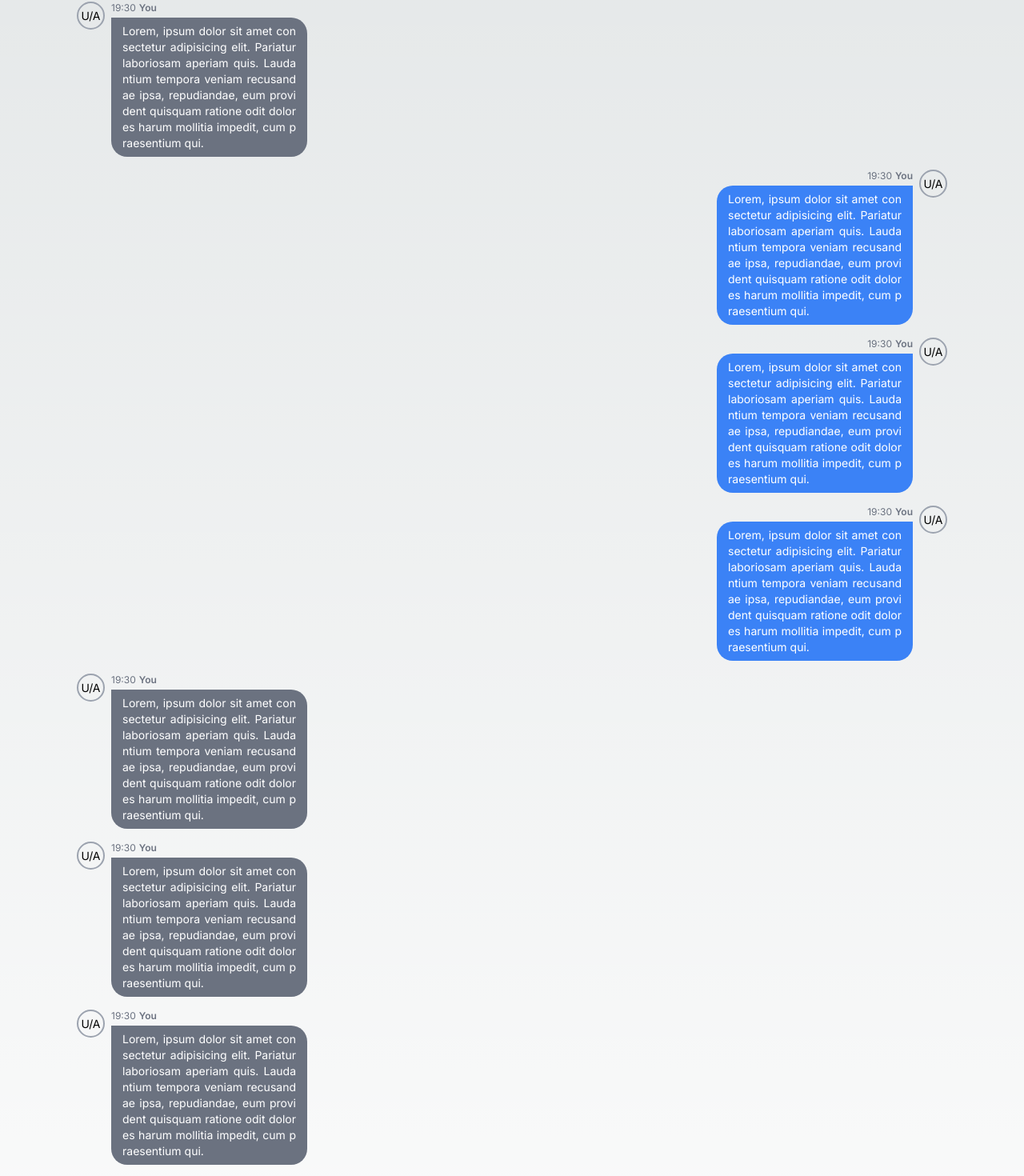
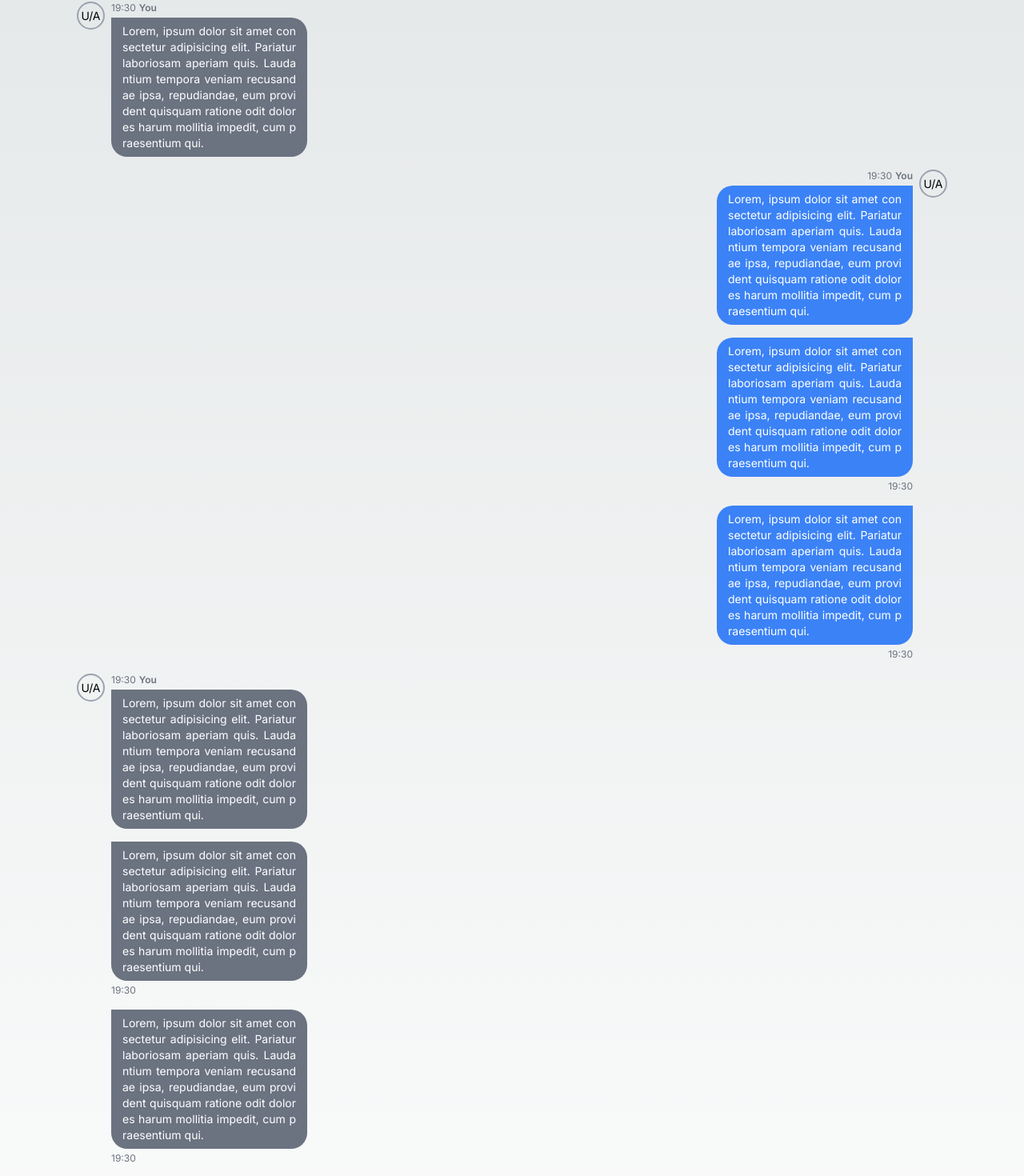
Before and after one commit to Hassan-neu/product-checker, a Next.js app: page / in a window 1280 px wide. Shown: the part 1274-2744 px from the top of the page at 80% size. Built offline with nearby package versions, Linux system fonts and the light colour scheme.

Commit message:
:fire:styling for consecutive messages added

```diff
--- a/src/app/page.js
+++ b/src/app/page.js
@@ -23,18 +23,18 @@ export default function Home() {
             Main
             <Message />
             <Message sender={true} />
-            <Message sender={true} />
+            <Message sender={true} consecMessage />
             <Message />
             <Message sender={true} />
             <Message />
             <Message sender={true} />
-            <Message sender={true} />
-            <Message sender={true} />
+            <Message sender={true} consecMessage />
+            <Message sender={true} consecMessage />
             <Message />
-            <Message />
-            <Message />
-            <Message />
-            <Message />
+            <Message consecMessage />
+            <Message consecMessage />
+            <Message consecMessage />
+            <Message consecMessage />
         </main>
     );
 }
--- a/src/components/message.js
+++ b/src/components/message.js
@@ -1,7 +1,7 @@
 "use client";
 import React from "react";
 
-const Message = ({ sender }) => {
+const Message = ({ sender, consecMessage }) => {
     return (
         <div
             className={`flex flex-row gap-2 w-72 ${
@@ -12,18 +12,30 @@ const Message = ({ sender }) => {
                 : { "data-mode": "receiver" })}
         >
             <div
-                className={`w-[35px] h-[35px] flex-grow-0 flex-shrink-0  border-2 border-gray-400 rounded-full flex justify-center items-center text-sm `}
+                className={`w-[35px] h-[35px] flex-grow-0 flex-shrink-0  border-2 border-gray-400 rounded-full flex justify-center items-center text-sm ${
+                    consecMessage ? "invisible" : ""
+                }`}
             >
                 U/A
             </div>
-            <div className={`flex flex-col gap-1`}>
+            <div
+                className={`flex flex-col gap-1 ${
+                    consecMessage ? "flex-col-reverse" : ""
+                }`}
+            >
                 <div
                     className={`text-gray-500 text-xs self-start flex gap-1 ${
                         sender ? "self-end" : ""
                     }`}
                 >
                     <span>19:30</span>
-                    <span className={`font-semibold  `}>You</span>
+                    <span
+                        className={`font-semibold ${
+                            consecMessage ? "hidden" : ""
+                        } `}
+                    >
+                        You
+                    </span>
                 </div>
                 <div
                     className={`text-sm text-justify rounded-[20px] px-[1em] py-[.5em] break-all ${
@@ -31,7 +43,8 @@ const Message = ({ sender }) => {
                             ? "rounded-tr-none bg-blue-500 text-white"
                             : "rounded-tl-none bg-gray-500 text-white"
                     }
-                          `}
+                        ${consecMessage && "rounded-tr-[20px]"}
+                          ${consecMessage && !sender && "rounded-tl-[20px]"}  `}
                 >
                     Lorem, ipsum dolor sit amet consectetur adipisicing elit.
                     Pariatur laboriosam aperiam quis. Laudantium tempora veniam
```
